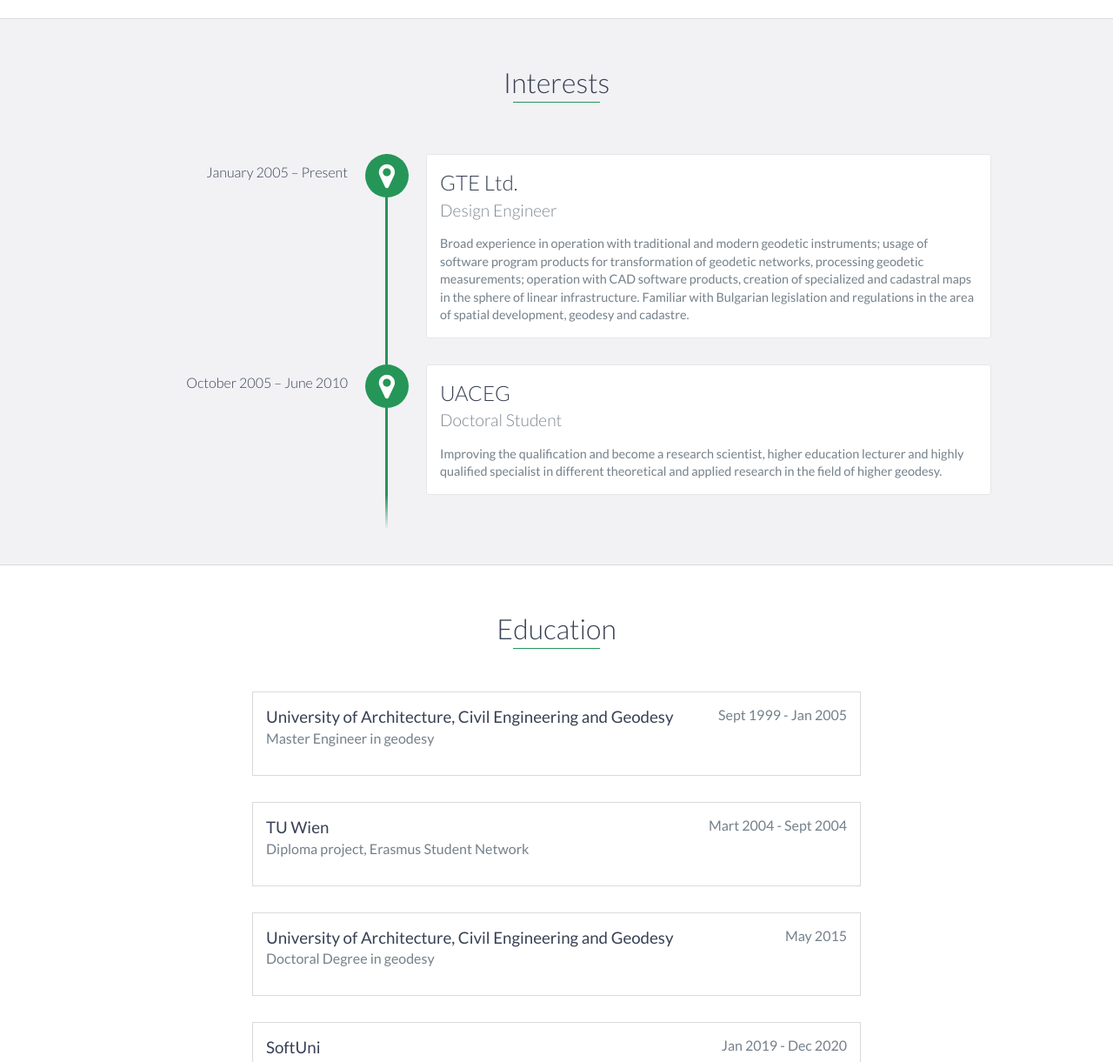
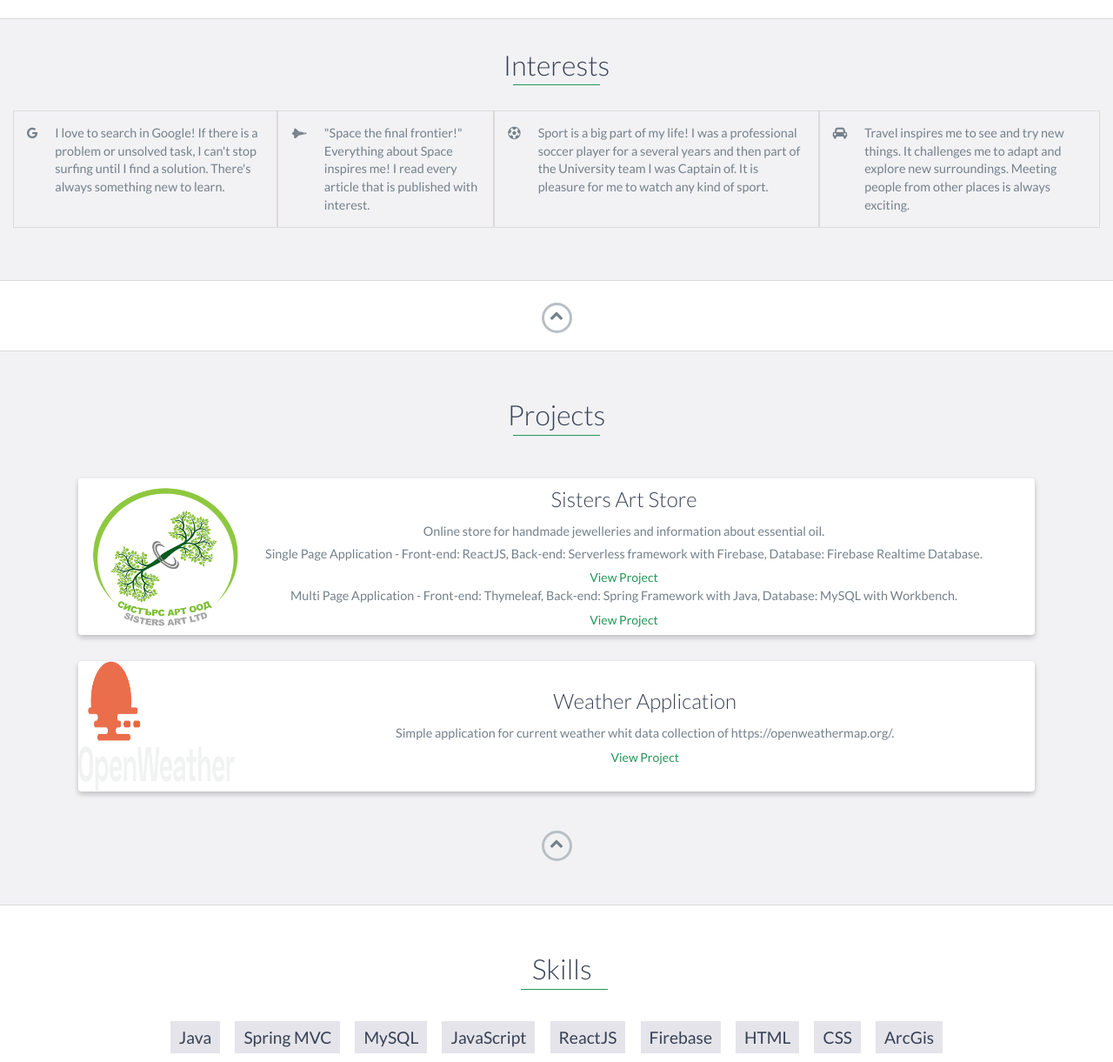
Before and after one commit to zlatsz/zlatsz.github.io, a website: page index.html in a window 1280 px wide. Shown: the part 720-1941 px from the top of the page at 87% size. Drawn offline with nearby package versions, Linux system fonts and the light colour scheme.

Commit message:
Update Interests and Projects

```diff
--- a/css/styles.css
+++ b/css/styles.css
@@ -379,7 +379,7 @@
 }
 
 #experience {
-    padding: 50px 15px;
+    padding: 30px 15px;
     text-align: center;
     border-bottom: 1px solid #dcd9d9
 }
@@ -482,8 +482,18 @@
     color: #374054
 }
 
+.icons-interests i {
+    margin-right: 20px;
+
+}
+
+.interests {
+    display: flex;
+    text-align: center;
+}
+
 #education {
-    padding: 50px 15px 20px 15px;
+    padding: 10px 15px 20px 15px;
     border-bottom: 1px solid #dcd9d9;
     text-align: center
 }
@@ -543,7 +553,7 @@
 
 .project {
     position: relative;
-    max-width: 900px;
+    max-width: 1100px;
     margin: 0 auto 30px auto;
     overflow: hidden;
     background: #fff;
@@ -551,14 +561,23 @@
 }
 
 .project-image {
-    float: left
+    float: left;
 }
+
 
 .project-info {
     position: absolute;
     top: 50%;
     transform: translateY(-50%);
-    margin-left: 300px;
+    margin-left: 350px;
+    padding: 15px
+}
+
+#projectart{
+    position: absolute;
+    top: 50%;
+    transform: translateY(-50%);
+    margin-left: 200px;
     padding: 15px
 }
 
@@ -566,13 +585,18 @@
     font-size: 1.5em;
     font-weight: 300;
     color: #374054;
-    margin: 0 0 15px 0
+    margin: 0 0 10px 0
 }
 
 .project-info p {
     color: #74808a;
-    margin: 0 0 15px 0;
+    margin: 0 0 5px 0;
     font-size: 0.9em
+}
+
+.project-info a {
+    margin: 0 0 0 0;
+    font-size: 14px;
 }
 
 .no-image .project-info {
@@ -593,14 +617,14 @@
 
 #skills h2 {
     color: #374054;
-    margin-bottom: 50px
+    margin-bottom: 30px
 }
 
 #skills ul {
     display: block;
     margin: 0 auto;
     padding: 0;
-    max-width: 800px
+    max-width: 1000px
 }
 
 #skills li {
--- a/index.html
+++ b/index.html
@@ -98,7 +98,7 @@
 
     <div id="experience" class="background-alt">
         <h2 class="heading">Interests</h2>
-        <div id="experience-timeline">
+        <!-- <div id="experience-timeline">
             <div data-date="January 2005 – Present">
                 <h3>GTE Ltd.</h3>
                 <h4>Design Engineer</h4>
@@ -119,50 +119,82 @@
                     qualified specialist in different theoretical and applied research in the field of higher geodesy.
                 </p>
             </div>
+        </div> -->
+        <div class="interests">
+            <div class="education-block interests">
+                <p class="icons-interests">
+                    <i class="fa fa-google" aria-hidden="true"></i>
+                </p>
+                <p>
+                    I love to search in Google! If there is a problem or unsolved task, I can't stop surfing until I
+                    find a solution.
+                    There's always something new to learn.
+                </p>
+            </div>
+            <div class="education-block interests">
+                <p class="icons-interests">
+                    <i class="fa fa-space-shuttle" aria-hidden="true"></i>
+                </p>
+                <p>
+                    "Space the final frontier!" Everything about Space inspires me! I read every article that is
+                    published with interest.
+                </p>
+            </div>
+            <div class="education-block interests">
+                <p class="icons-interests">
+                    <i class="fa fa-futbol-o" aria-hidden="true"></i>
+                </p>
+                <p>
+                    Sport is a big part of my life! I was a professional soccer player for a several years
+                    and then part of the University team I was Captain of. It is pleasure for me to watch any kind of
+                    sport.
+                </p>
+            </div>
+            <div class="education-block interests">
+                <p class="icons-interests">
+                    <i class="fa fa-car" aria-hidden="true"></i>
+                </p>
+                <p>
+                    Travel inspires me to see and try new things. It challenges me to adapt and explore new
+                    surroundings. Meeting people from other places is always exciting.
+                </p>
+            </div>
         </div>
     </div>
     <!-- End #interest -->
 
     <div id="education">
-        <h2 class="heading">Education</h2>
+        <!-- <h2 class="heading">Education</h2>
         <div class="education-block">
             <h3>University of Architecture, Civil Engineering and Geodesy</h3>
             <span class="education-date">Sept 1999 - Jan 2005</span>
             <h4>Master Engineer in geodesy
             </h4>
-            <!-- <p>
+
                Geodesy is a wide-profile degree programme, allowing surveyors to perform a rich set of activities: composition of large-scale and small-scale topographic maps; cadastral maps; grading plans; plats of consolidation; space development plans; anti-erosion projects for agricultural land; land and property valuation; seismic and landslide processes studying, etc..
-            </p> -->
+
         </div>
-        <!-- End .education-block -->
+
 
         <div class="education-block">
             <h3>TU Wien</h3>
             <span class="education-date">Mart 2004 - Sept 2004</span>
             <h4>Diploma project, Erasmus Student Network</h4>
-            <!-- <p>
+        </div> -->
 
-             </p> -->
-        </div>
-
-        <div class="education-block">
+        <!-- <div class="education-block">
             <h3>University of Architecture, Civil Engineering and Geodesy</h3>
             <span class="education-date">May 2015</span>
             <h4>Doctoral Degree in geodesy</h4>
-            <!-- <p>
+        </div> -->
 
-             </p> -->
-        </div>
-
-        <div class="education-block">
+        <!-- <div class="education-block">
             <h3>SoftUni</h3>
             <span class="education-date">Jan 2019 - Dec 2020</span>
             <h4>Java Web Developer</h4>
-            <!-- <p>
 
-             </p> -->
         </div>
-        <!-- End .education-block -->
+        End .education-block -->
         <div class="col top">
             <span id="to-top2">
                 <i class="fa fa-chevron-up" aria-hidden="true"></i>
@@ -177,13 +209,25 @@
             <div class="row">
                 <div class="project shadow-large">
                     <div class="project-image">
-                        <img src="images/logo.png" width="250" height="200" />
+                        <img src="images/logo.png" width="200" height="180" />
                     </div>
                     <!-- End .project-image -->
-                    <div class="project-info">
+                    <div class="project-info" id="projectart">
                         <h3>Sisters Art Store</h3>
                         <p>
                             Online store for handmade jewelleries and information about essential oil.
+                        </p>
+                        <p>
+                            Single Page Application - Front-end: ReactJS,
+                            Back-end: Serverless framework with Firebase,
+                            Database: Firebase Realtime Database.
+                        </p>
+                        <a href="https://github.com/zlatsz/SoftUni/tree/master/ReactJS-Project/art-store"
+                            target="_blank">View Project</a>
+                        <p>
+                            Multi Page Application - Front-end: Thymeleaf,
+                            Back-end: Spring Framework with Java,
+                            Database: MySQL with Workbench.
                         </p>
                         <a href="https://github.com/zlatsz/SoftUni/tree/master/Spring-Advanced/Sister_Art_Store"
                             target="_blank">View Project</a>
@@ -194,7 +238,7 @@
 
                 <div class="project shadow-large">
                     <div class="project-image">
-                        <img src="images/logo_weather.png" width="250" height="200" />
+                        <img src="images/logo_weather.png" width="180" height="150" />
                     </div>
                     <!-- End .project-image -->
                     <div class="project-info">
@@ -218,12 +262,16 @@
     <!-- End #projects -->
 
     <div id="skills">
-        <h2 class="heading">Skills</h2>
+        <h2 class="heading">&nbsp; Skills</h2>
         <ul>
             <li>Java</li>
-            <li>JavaScript</li>
             <li>Spring MVC</li>
             <li>MySQL</li>
+            <li>JavaScript</li>
+            <li>ReactJS</li>
+            <li>Firebase</li>
+            <li>HTML</li>
+            <li>CSS</li>
             <li>ArcGis</li>
         </ul>
         <ul>
```
Also changed, not shown: 1 other file.
